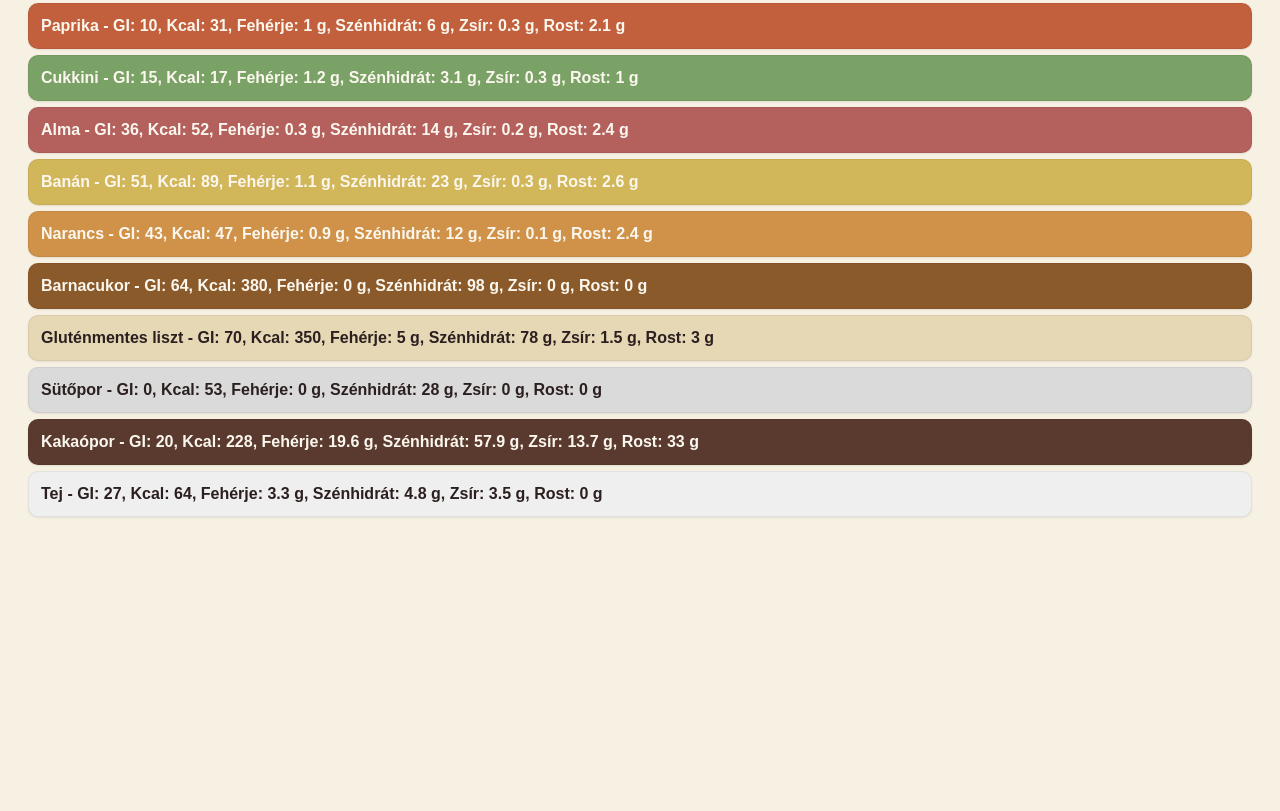
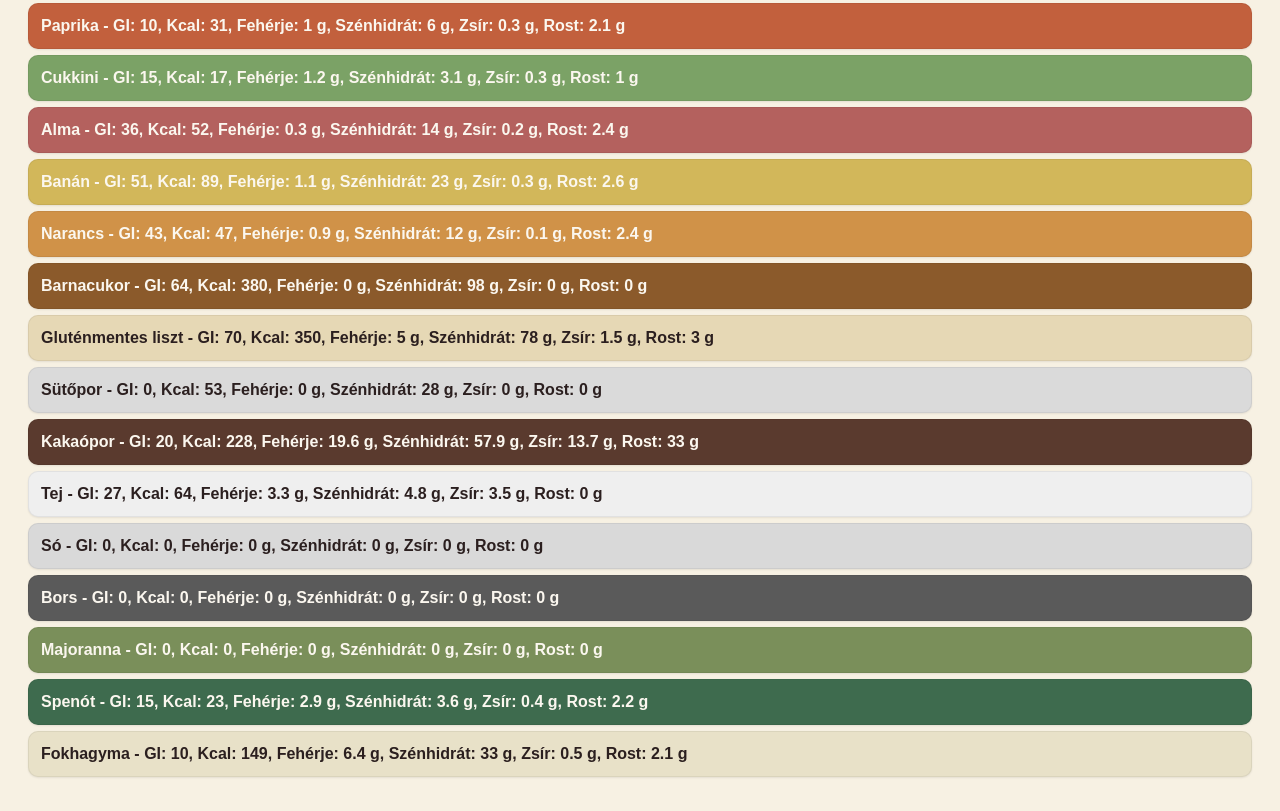
Before and after one commit to Intermedve/gluten-mentes-kajak, a plain HTML site: page index.html in a window 1280 px wide. Shown: the part 2513-3324 px from the top of the page. Before the commit the page ends 3064 px from the top, so only its background shows below. Drawn offline with Linux system fonts and the light colour scheme.

Commit message:
Added parajpure

```diff
--- a/index.html
+++ b/index.html
@@ -291,7 +291,12 @@
       "Gluténmentes liszt": { gi: 70, kcal: 350, protein: 5, carbs: 78, fat: 1.5, fiber: 3, color: "#E6D8B5" },
       "Sütőpor": { gi: 0, kcal: 53, protein: 0, carbs: 28, fat: 0, fiber: 0, color: "#DADADA" },
       "Kakaópor": { gi: 20, kcal: 228, protein: 19.6, carbs: 57.9, fat: 13.7, fiber: 33, color: "#5A3A2E" },
-      "Tej": { gi: 27, kcal: 64, protein: 3.3, carbs: 4.8, fat: 3.5, fiber: 0, color: "#EFEFEF" }
+      "Tej": { gi: 27, kcal: 64, protein: 3.3, carbs: 4.8, fat: 3.5, fiber: 0, color: "#EFEFEF" },
+      "Só": { gi: 0, kcal: 0, protein: 0, carbs: 0, fat: 0, fiber: 0, color: "#D9D9D9" },
+      "Bors": { gi: 0, kcal: 0, protein: 0, carbs: 0, fat: 0, fiber: 0, color: "#5A5A5A" },
+      "Majoranna": { gi: 0, kcal: 0, protein: 0, carbs: 0, fat: 0, fiber: 0, color: "#7A8F5A" },
+      "Spenót": { gi: 15, kcal: 23, protein: 2.9, carbs: 3.6, fat: 0.4, fiber: 2.2, color: "#3E6B4E" },
+      "Fokhagyma": { gi: 10, kcal: 149, protein: 6.4, carbs: 33, fat: 0.5, fiber: 2.1, color: "#E8E1C8" }
     };
 
     // → Új: alap gramm mennyiségek
@@ -303,6 +308,7 @@
       { name: "Kukoricamálé", needs: { "Kukoricaliszt": 250, "Tojás": 100, "Vaj": 80 } },
       { name: "Kínai káposztás tojás", needs: {"Tojás": 200,"Lilakáposzta": 500, "Olívaolaj": 50}},
       { name: "Gluténmentes bögrés süti", needs: {"Tojás": 60, "Barnacukor": 18, "Gluténmentes liszt": 20, "Sütőpor": 5, "Kakaópor": 4, "Tej": 22, "Olívaolaj": 13 }},
+      { name: "Parajpüré", needs: {"Spenót": 450, "Fokhagyma": 30, "Tej": 400, "Olívaolaj": 50, "Gluténmentes liszt": 40, "Só": 1, "Bors": 1, "Majoranna": 1}},
     ];
 
     const reverseSelect = document.getElementById("reverseSelect");
```
